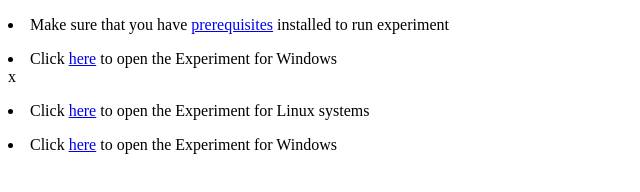
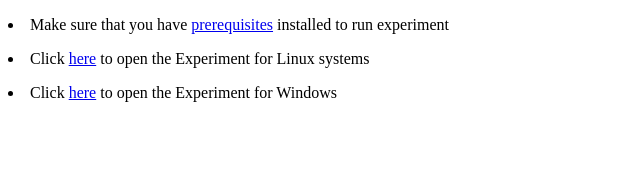
Before and after one commit to virtual-labs/exp-generation-of-random-variables-iiith, a plain HTML site: page experiment/simulation/index.html in a window 1280 px wide. Shown: the whole page, without its empty margins (0-640 px from the left). Drawn offline with Linux system fonts and the light colour scheme.

Commit message:
Update index.html

```diff
--- a/experiment/simulation/index.html
+++ b/experiment/simulation/index.html
@@ -7,7 +7,6 @@
 <body>
 		<!-- Your code goes here-->
 	<p><li>Make sure that you have <a href="../../../Introduction.html"> prerequisites</a> installed to run experiment </li></p>
-	<p><li>Click <a href="Exp1.zip">here</a> to open the Experiment for Windows</li>x
 	<p><li>Click <a href="Exp4.tar.gz">here</a> to open the Experiment for Linux systems</li></p>
 	<p><li>Click <a href="Exp4.zip">here</a> to open the Experiment for Windows </li></p>
 	<!-- Add JS at the bottom of HTML file -->
```
